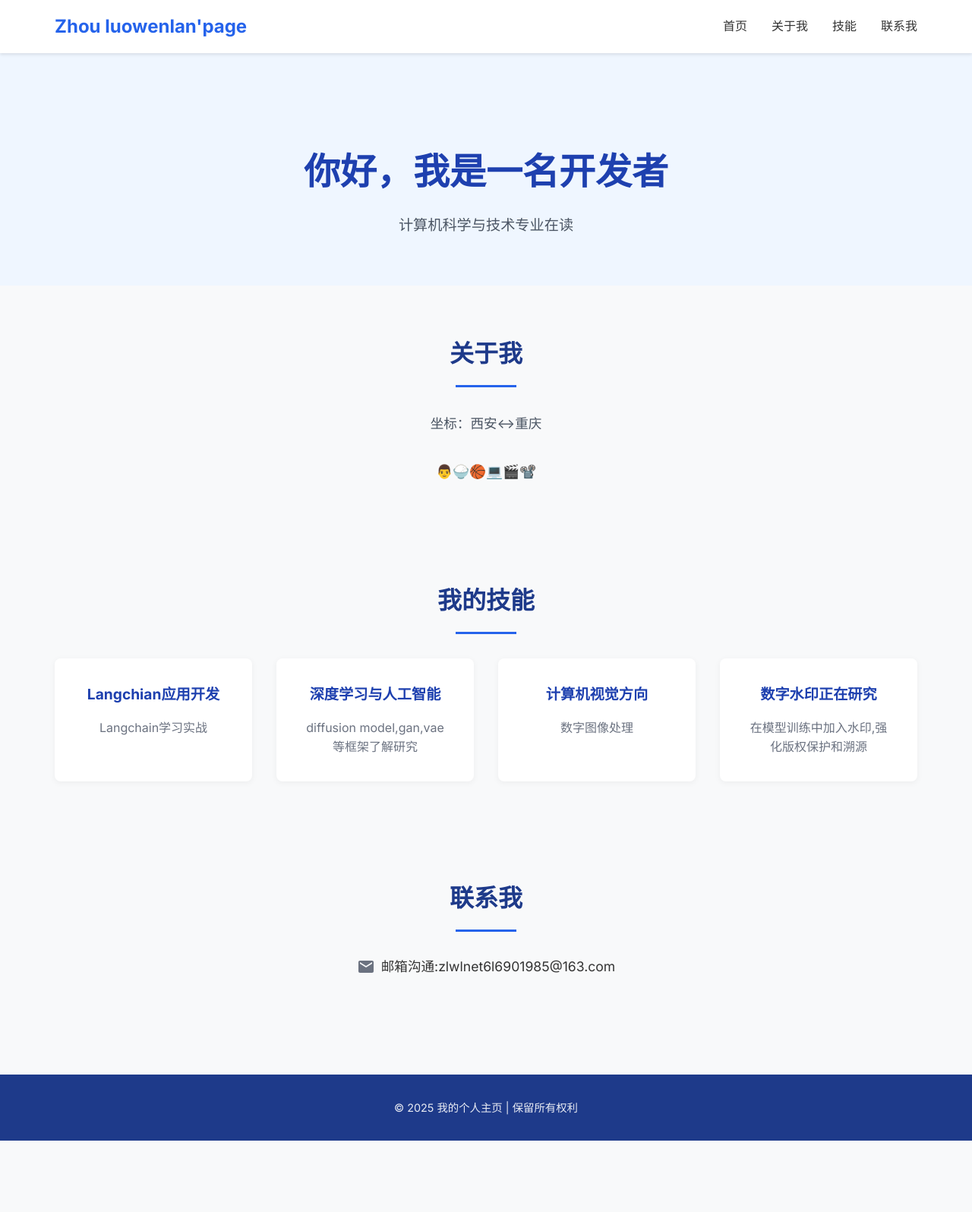
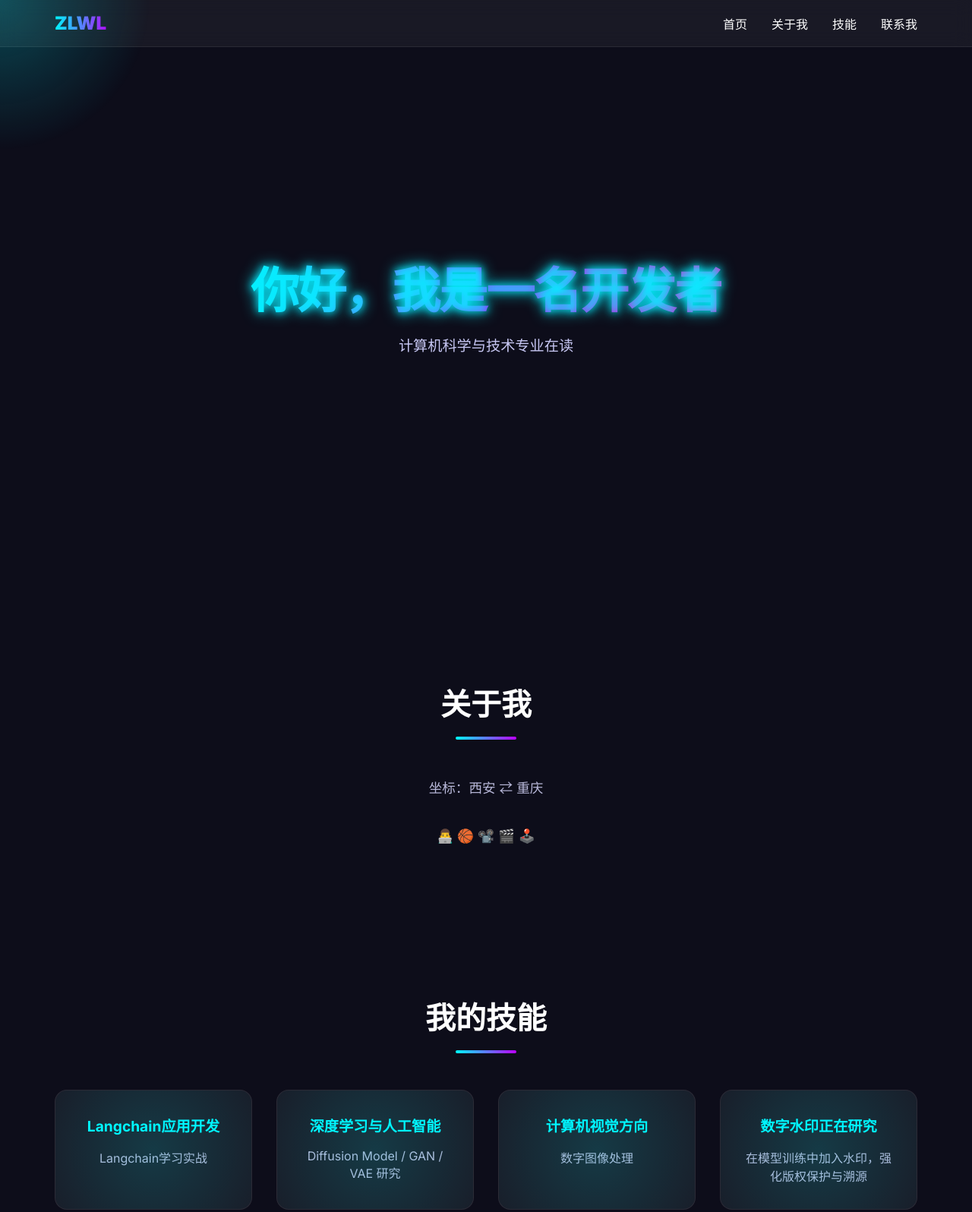
Before and after one commit to mczlwl/mczlwl.github.io, a plain HTML site: page index.html in a window 1280 px wide. Shown: the top 1596 px of the page at 76% size. Before the commit the page ends 1502 px from the top, so only its background shows below. Drawn offline with Linux system fonts and the light colour scheme.

Commit message:
Update index.html

```diff
--- a/index.html
+++ b/index.html
@@ -3,241 +3,285 @@
 <head>
     <meta charset="UTF-8">
     <meta name="viewport" content="width=device-width, initial-scale=1.0">
-    <title>ZLWL</title>
-    <!-- 引入谷歌无衬线字体 -->
+    <title>ZLWL · Cyber</title>
     <link rel="preconnect" href="https://fonts.googleapis.com">
     <link rel="preconnect" href="https://fonts.gstatic.com" crossorigin>
-    <link href="https://fonts.googleapis.com/css2?family=Inter:wght@300;400;500;600;700&display=swap" rel="stylesheet">
+    <link href="https://fonts.googleapis.com/css2?family=Inter:wght@300;400;500;600;700;900&display=swap" rel="stylesheet">
     <style>
-        /* 全局重置与基础样式 */
+        /* ========== 设计变量 ========== */
+        :root {
+            --bg0: #0d0d1a;
+            --bg1: #161625;
+            --bg2: #202038;
+            --cyan: #00f6ff;
+            --purple: #bc00ff;
+            --pink: #ff00c1;
+            --glass: rgba(255, 255, 255, 0.05);
+            --blur: blur(12px);
+        }
+
+        /* ========== 全局 ========== */
         * {
             margin: 0;
             padding: 0;
             box-sizing: border-box;
         }
-
+        html {
+            scroll-behavior: smooth;
+        }
         body {
             font-family: 'Inter', sans-serif;
-            line-height: 1.6;
-            color: #333;
-            background-color: #f8f9fa;
-            scroll-behavior: smooth;
+            background: var(--bg0);
+            color: #fff;
+            overflow-x: hidden;
+            cursor: none;
+        }
+        ::selection {
+            background: var(--cyan);
+            color: #000;
         }
 
-        .container {
-            max-width: 1200px;
-            margin: 0 auto;
-            padding: 0 2rem;
+        /* ========== 滚动进度条 ========== */
+        #progress {
+            position: fixed;
+            top: 0;
+            left: 0;
+            height: 4px;
+            background: linear-gradient(90deg, var(--cyan), var(--purple));
+            z-index: 9999;
+            width: 0%;
         }
 
-        /* 导航栏样式 */
+        /* ========== 鼠标光晕 ========== */
+        #spotlight {
+            position: fixed;
+            width: 400px;
+            height: 400px;
+            background: radial-gradient(circle, rgba(0, 246, 255, 0.25) 0%, transparent 70%);
+            pointer-events: none;
+            transform: translate(-50%, -50%);
+            transition: transform 0.1s ease;
+            z-index: 9998;
+        }
+
+        /* ========== 导航栏 ========== */
         .navbar {
             position: fixed;
             top: 0;
             width: 100%;
-            background-color: #ffffff;
-            box-shadow: 0 2px 4px rgba(0, 0, 0, 0.1);
+            background: var(--glass);
+            backdrop-filter: var(--blur);
+            border-bottom: 1px solid rgba(255, 255, 255, 0.08);
             z-index: 1000;
         }
-
         .navbar .container {
             display: flex;
             justify-content: space-between;
             align-items: center;
             padding: 1rem 2rem;
         }
-
         .navbar-logo {
             font-size: 1.5rem;
-            font-weight: 700;
-            color: #2563eb;
-            text-decoration: none;
+            font-weight: 900;
+            background: linear-gradient(90deg, var(--cyan), var(--purple));
+            -webkit-background-clip: text;
+            -webkit-text-fill-color: transparent;
         }
-
         .navbar-links {
             display: flex;
             gap: 2rem;
         }
-
         .navbar-links a {
+            color: #fff;
             text-decoration: none;
-            color: #333;
             font-weight: 500;
-            transition: color 0.3s ease;
+            position: relative;
+        }
+        .navbar-links a::after {
+            content: '';
+            position: absolute;
+            left: 0;
+            bottom: -6px;
+            height: 2px;
+            width: 0;
+            background: var(--cyan);
+            transition: width 0.3s ease;
+        }
+        .navbar-links a:hover::after {
+            width: 100%;
         }
 
-        .navbar-links a:hover {
-            color: #2563eb;
+        /* ========== 英雄区 ========== */
+        .hero {
+            height: 100vh;
+            display: flex;
+            align-items: center;
+            justify-content: center;
+            text-align: center;
+            position: relative;
+            transform-style: preserve-3d;
+            perspective: 1000px;
+        }
+        .hero h1 {
+            font-size: clamp(2.5rem, 5vw, 4rem);
+            font-weight: 900;
+            letter-spacing: -2px;
+            background: linear-gradient(90deg, var(--cyan), var(--purple), var(--pink));
+            -webkit-background-clip: text;
+            -webkit-text-fill-color: transparent;
+            animation: flicker 3s infinite alternate;
+        }
+        @keyframes flicker {
+            0% {
+                text-shadow: 0 0 10px var(--cyan), 0 0 20px var(--cyan);
+            }
+            100% {
+                text-shadow: 0 0 15px var(--purple), 0 0 30px var(--purple);
+            }
+        }
+        .hero p {
+            margin-top: 1rem;
+            font-size: 1.2rem;
+            color: #c7c7f3;
         }
 
-        /* 英雄区样式 */
-        .hero {
-            padding: 8rem 0 4rem;
+        /* ========== 板块通用 ========== */
+        .section {
+            padding: 6rem 0;
+        }
+        .container {
+            max-width: 1200px;
+            margin: 0 auto;
+            padding: 0 2rem;
+        }
+        .section-title {
+            font-size: 2.5rem;
+            font-weight: 700;
             text-align: center;
-            background-color: #eff6ff;
-            margin-top: 60px;
-        }
-
-        .hero h1 {
-            font-size: 3rem;
-            margin-bottom: 1rem;
-            color: #1e40af;
-        }
-
-        .hero p {
-            font-size: 1.2rem;
-            color: #4b5563;
-            max-width: 800px;
-            margin: 0 auto;
-        }
-
-        /* 通用板块样式 */
-        .section {
-            padding: 4rem 0;
-        }
-
-        .section-title {
-            font-size: 2rem;
-            margin-bottom: 2rem;
-            text-align: center;
-            color: #1e3a8a;
+            margin-bottom: 3rem;
             position: relative;
         }
-
         .section-title::after {
             content: '';
             display: block;
             width: 80px;
-            height: 3px;
-            background-color: #2563eb;
+            height: 4px;
+            background: linear-gradient(90deg, var(--cyan), var(--purple));
             margin: 1rem auto 0;
+            border-radius: 2px;
         }
 
-        /* 关于我板块 */
+        /* ========== 关于我 ========== */
         .about-content {
-            max-width: 800px;
+            max-width: 700px;
             margin: 0 auto;
+            text-align: center;
             font-size: 1.1rem;
-            text-align: center;
             line-height: 1.8;
-            color: #4b5563;
+            color: #b8b8d9;
         }
 
-        /* 技能板块 */
+        /* ========== 技能卡片 ========== */
         .skills-grid {
             display: grid;
             grid-template-columns: repeat(auto-fit, minmax(250px, 1fr));
             gap: 2rem;
-            margin-top: 2rem;
         }
-
         .skill-card {
-            background-color: #ffffff;
+            background: var(--glass);
+            border: 1px solid rgba(255, 255, 255, 0.08);
+            border-radius: 16px;
             padding: 2rem;
-            border-radius: 8px;
-            box-shadow: 0 2px 8px rgba(0, 0, 0, 0.05);
             text-align: center;
-            transition: transform 0.3s ease;
+            position: relative;
+            overflow: hidden;
+            transition: transform 0.3s ease, box-shadow 0.3s ease;
         }
-
+        .skill-card::before {
+            content: '';
+            position: absolute;
+            top: -50%;
+            left: -50%;
+            width: 200%;
+            height: 200%;
+            background: radial-gradient(circle, var(--cyan) 0%, transparent 60%);
+            opacity: 0.15;
+            transform: rotate(45deg);
+            transition: opacity 0.5s ease;
+        }
+        .skill-card:hover::before {
+            opacity: 0.3;
+        }
         .skill-card:hover {
-            transform: translateY(-5px);
+            transform: translateY(-8px) rotateX(5deg) rotateY(-5deg);
+            box-shadow: 0 20px 40px rgba(0, 246, 255, 0.2);
         }
-
         .skill-card h3 {
             font-size: 1.2rem;
             margin-bottom: 1rem;
-            color: #1e40af;
+            color: var(--cyan);
+        }
+        .skill-card p {
+            color: #b8b8d9;
         }
 
-        .skill-card p {
-            color: #6b7280;
-        }
-
-        /* 联系方式板块 */
+        /* ========== 联系方式 ========== */
         .contact-links {
             display: flex;
             justify-content: center;
             gap: 3rem;
             flex-wrap: wrap;
-            margin-top: 2rem;
         }
-
         .contact-link {
             display: flex;
             align-items: center;
             gap: 0.5rem;
+            color: #fff;
             text-decoration: none;
-            color: #333;
             font-size: 1.1rem;
             transition: color 0.3s ease;
         }
-
         .contact-link:hover {
-            color: #2563eb;
+            color: var(--cyan);
         }
-
         .contact-icon {
             width: 24px;
             height: 24px;
-            fill: #6b7280;
-            transition: fill 0.3s ease;
+            fill: var(--cyan);
         }
 
-        .contact-link:hover .contact-icon {
-            fill: #2563eb;
+        /* ========== 页脚 ========== */
+        .footer {
+            background: var(--bg1);
+            text-align: center;
+            padding: 2rem 0;
+            color: #6b7280;
+            font-size: 0.9rem;
         }
 
-        /* 页脚样式 */
-        .footer {
-            background-color: #1e3a8a;
-            color: #ffffff;
-            text-align: center;
-            padding: 2rem 0;
-            margin-top: 4rem;
-        }
-
-        .footer p {
-            font-size: 0.9rem;
-            opacity: 0.9;
-        }
-
-        /* 响应式适配 */
+        /* ========== 响应式 ========== */
         @media (max-width: 768px) {
             .navbar .container {
                 flex-direction: column;
                 gap: 1rem;
-                padding: 1rem;
             }
-
-            .navbar-links {
-                gap: 1rem;
-            }
-
-            .hero {
-                padding: 6rem 0 3rem;
-                margin-top: 80px;
-            }
-
             .hero h1 {
                 font-size: 2.2rem;
-            }
-
-            .section-title {
-                font-size: 1.8rem;
-            }
-
-            .contact-links {
-                gap: 2rem;
             }
         }
     </style>
 </head>
 <body>
+    <!-- 滚动进度条 -->
+    <div id="progress"></div>
+
+    <!-- 鼠标光晕 -->
+    <div id="spotlight"></div>
+
     <!-- 导航栏 -->
     <nav class="navbar">
         <div class="container">
-            <a href="#" class="navbar-logo">Zhou luowenlan'page</a>
+            <a href="#" class="navbar-logo">ZLWL</a>
             <div class="navbar-links">
                 <a href="#home">首页</a>
                 <a href="#about">关于我</a>
@@ -249,9 +293,9 @@
 
     <!-- 英雄区 -->
     <section id="home" class="hero">
-        <div class="container">
-            <h1>你好，我是一名开发者</h1>
-            <p> 计算机科学与技术专业在读 </p>
+        <div>
+            <h1 id="typewriter"></h1>
+            <p>计算机科学与技术专业在读</p>
         </div>
     </section>
 
@@ -260,33 +304,33 @@
         <div class="container">
             <h2 class="section-title">关于我</h2>
             <div class="about-content">
-                <p> 坐标：西安<->重庆 </p>
+                <p>坐标：西安 ⇄ 重庆</p>
                 <br>
-                <p> 👨🍚🏀💻🎬📽️ </p>
+                <p>👨‍💻 🏀 📽️ 🎬 🕹️</p>
             </div>
         </div>
     </section>
 
-    <!-- 技能展示 -->
+    <!-- 技能 -->
     <section id="skills" class="section">
         <div class="container">
             <h2 class="section-title">我的技能</h2>
             <div class="skills-grid">
                 <div class="skill-card">
-                    <h3>Langchian应用开发</h3>
-                    <p> Langchain学习实战 </p>
+                    <h3>Langchain应用开发</h3>
+                    <p>Langchain学习实战</p>
                 </div>
                 <div class="skill-card">
-                    <h3> 深度学习与人工智能 </h3>
-                    <p> diffusion model,gan,vae等框架了解研究 </p>
+                    <h3>深度学习与人工智能</h3>
+                    <p>Diffusion Model / GAN / VAE 研究</p>
                 </div>
                 <div class="skill-card">
-                    <h3> 计算机视觉方向 </h3>
-                    <p> 数字图像处理 </p>
+                    <h3>计算机视觉方向</h3>
+                    <p>数字图像处理</p>
                 </div>
                 <div class="skill-card">
-                    <h3> 数字水印正在研究 </h3>
-                    <p> 在模型训练中加入水印,强化版权保护和溯源 </p>
+                    <h3>数字水印正在研究</h3>
+                    <p>在模型训练中加入水印，强化版权保护与溯源</p>
                 </div>
             </div>
         </div>
@@ -297,11 +341,11 @@
         <div class="container">
             <h2 class="section-title">联系我</h2>
             <div class="contact-links">
-                <a href="mailto:example@mail.com" class="contact-link">
+                <a href="mailto:zlwlnet6l6901985@163.com" class="contact-link">
                     <svg class="contact-icon" viewBox="0 0 24 24">
                         <path d="M20 4H4c-1.1 0-1.99.9-1.99 2L2 18c0 1.1.9 2 2 2h16c1.1 0 2-.9 2-2V6c0-1.1-.9-2-2-2zm0 4l-8 5-8-5V6l8 5 8-5v2z"/>
                     </svg>
-                    邮箱沟通:zlwlnet6l6901985@163.com
+                    邮箱：zlwlnet6l6901985@163.com
                 </a>
             </div>
         </div>
@@ -310,8 +354,47 @@
     <!-- 页脚 -->
     <footer class="footer">
         <div class="container">
-            <p>© 2025 我的个人主页 | 保留所有权利</p>
+            <p>© 2025 ZLWL | 保留所有权利</p>
         </div>
     </footer>
+
+    <script>
+        /* ========== 滚动进度条 ========== */
+        window.addEventListener('scroll', () => {
+            const h = document.documentElement.scrollHeight - window.innerHeight;
+            const y = window.scrollY;
+            document.getElementById('progress').style.width = `${(y / h) * 100}%`;
+        });
+
+        /* ========== 鼠标光晕 ========== */
+        document.addEventListener('mousemove', e => {
+            const spot = document.getElementById('spotlight');
+            spot.style.left = e.clientX + 'px';
+            spot.style.top = e.clientY + 'px';
+        });
+
+        /* ========== 打字机效果 ========== */
+        const txt = '你好，我是一名开发者';
+        let i = 0;
+        const speed = 120;
+        function typeWriter() {
+            if (i < txt.length) {
+                document.getElementById('typewriter').textContent += txt.charAt(i);
+                i++;
+                setTimeout(typeWriter, speed);
+            }
+        }
+        window.addEventListener('load', typeWriter);
+
+        /* ========== 视差倾斜 ========== */
+        const hero = document.querySelector('.hero');
+        window.addEventListener('mousemove', e => {
+            const { innerWidth: w, innerHeight: h } = window;
+            const { clientX: x, clientY: y } = e;
+            const rx = (y / h - 0.5) * 15;
+            const ry = (x / w - 0.5) * -15;
+            hero.style.transform = `rotateX(${rx}deg) rotateY(${ry}deg)`;
+        });
+    </script>
 </body>
 </html>
```
